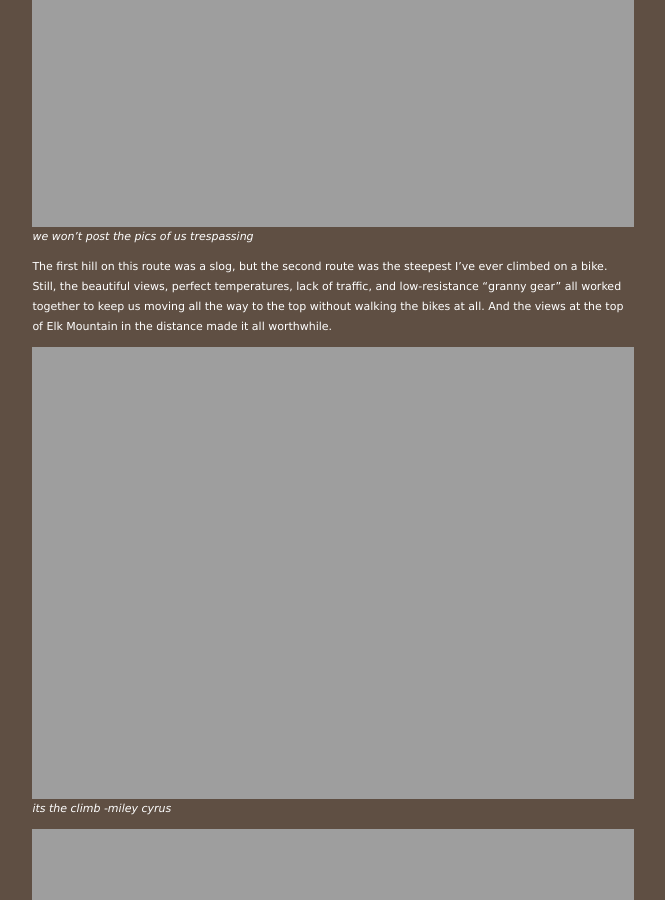
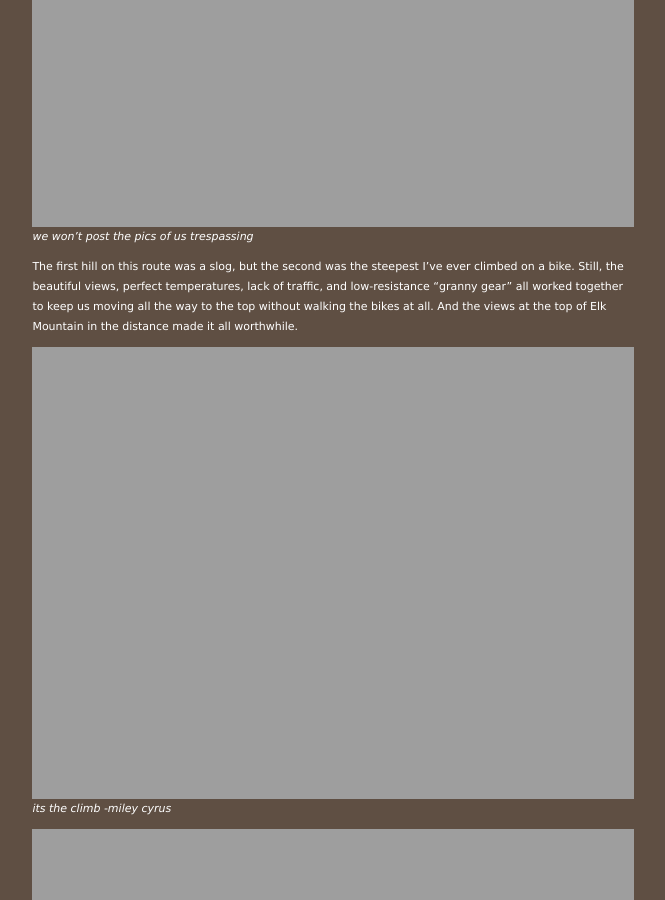
Before and after one commit to nathan-contino/nathan-contino.github.io, a Jekyll site: the page built from _posts/2021-05-22-steamboat-springs-gravel-grinding.markdown, in a window 1280 px wide and 900 px high, scrolled down 17839 px. Shown: the whole window, without its empty margins (264-929 px from the left). Built offline with Jekyll 4.4.1, drawn with Linux system fonts in a browser that asks for light colours.

Commit message:
minor typo fixes
Former-commit-id: fa39bf470847255eeda90ae7bfbe94ed3465c899 [formerly fa39bf470847255eeda90ae7bfbe94ed3465c899 [formerly 08f0cbfd728d382edb793555bcc45bd4ad6c4c4d [formerly 9b0f76041ebb8fd401e149a70f9fee72b51f8827] [formerly c083fe21ccfc562026b32a55f2e6ccf0ddc37fe7 [formerly 065eefabb6f75b8f14db586afebd37007d25b99c]]]]
Former-commit-id: 0739c5cc26a2cb967d23620ab51e2c993207006c
Former-commit-id: abd8e491df75d69913f7b35d3dabef0c3cdbc206
Former-commit-id: 5a2382b0173da378793c9a2daff4ae4adc82e937 [formerly b42f2b34fe6bd1326e2a3d2756de3c189dae42ed]
Former-commit-id: c13286dda895b732b53715c1505303cdc6fa2b34

```diff
--- a/_posts/2021-05-22-steamboat-springs-gravel-grinding.markdown
+++ b/_posts/2021-05-22-steamboat-springs-gravel-grinding.markdown
@@ -364,7 +364,7 @@ should totally respect the privacy of. Totally.
 *we won't post the pics of us trespassing*
 
 The first hill on this route was a slog, but the second
-route was the steepest I've ever climbed on a bike. Still,
+was the steepest I've ever climbed on a bike. Still,
 the beautiful views, perfect temperatures, lack of
 traffic, and low-resistance "granny gear" all worked
 together to keep us moving all the way to the top without
--- a/_posts/2021-06-04-leadville-twin-lakes-turquoise-lake.markdown
+++ b/_posts/2021-06-04-leadville-twin-lakes-turquoise-lake.markdown
@@ -124,7 +124,7 @@ amount of time on the bikes on Saturday.
 
 # The Saturday Loop
 
-6:30 AM: We got up, made a quick double batach of camp oatmeal and aeropress
+6:30 AM: We got up, made a quick double batch of camp oatmeal and aeropress
 coffee, and headed out on the first section of our ride: biking from Twin
 Lakes to Turquoise Lake.
 
```
